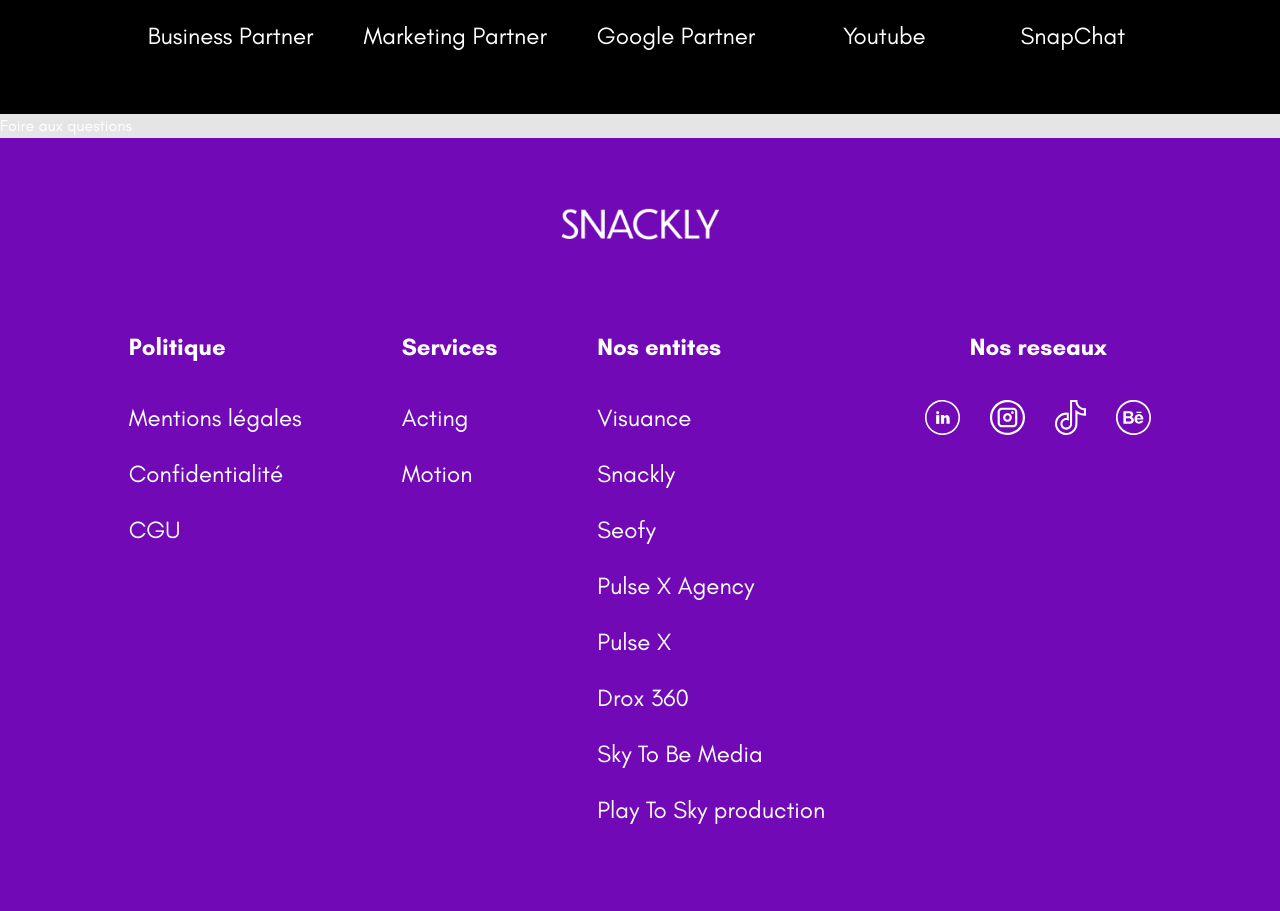
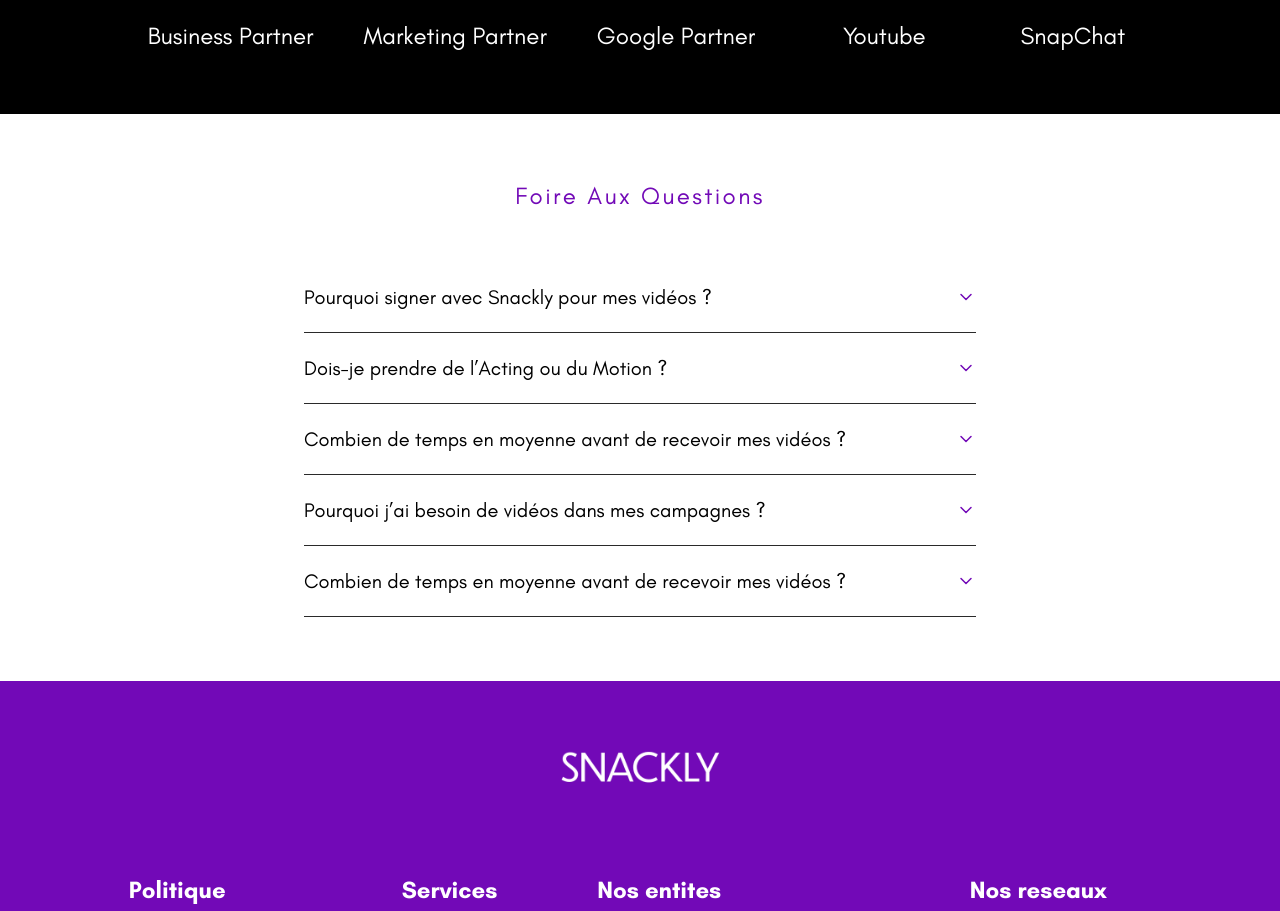
Before and after one commit to 4skygroup/snackly, a React (Vite) app: page / in a window 1280 px wide. Shown: the part 3108-4019 px from the top of the page. Built offline with nearby package versions, Linux system fonts and the light colour scheme.

Commit message:
FAQ Integration

```diff
--- /dev/null
+++ b/src/components/FAQ/FAQ.tsx
@@ -0,0 +1,29 @@
+// Faq.tsx
+import { useState } from "react";
+import FAQRow from "./FAQRow";
+import { faqData } from "../../utils/constants/FAQData";
+
+const FAQ = () => {
+  const [openIndex, setOpenIndex] = useState<number | null>(null);
+
+  return (
+    <section className="w-full flex flex-col bg-white items-center px-6 py-16">
+      <h2 className="font-glacial text-h7 text-snackly-purple mb-12 tracking-widest capitalize">
+        Foire aux questions
+      </h2>
+
+      <div className="w-full max-w-2xl">
+        {faqData.map((item, index) => (
+          <FAQRow
+            key={item.id}
+            item={item}
+            isOpen={openIndex === index}
+            onToggle={() => setOpenIndex(openIndex === index ? null : index)}
+          />
+        ))}
+      </div>
+    </section>
+  );
+};
+
+export default FAQ;
--- /dev/null
+++ b/src/components/FAQ/FAQRow.tsx
@@ -0,0 +1,63 @@
+// FAQRow.tsx
+
+import type { FAQItem } from "../../utils/constants/FAQData";
+
+const ChevronIcon = ({ isOpen }: { isOpen: boolean }) => (
+  <svg
+    width="20"
+    height="20"
+    viewBox="0 0 20 20"
+    fill="none"
+    xmlns="http://www.w3.org/2000/svg"
+    className="transition-transform duration-300 ease-in-out shrink-0"
+    style={{ transform: isOpen ? "rotate(180deg)" : "rotate(0deg)" }}
+  >
+    <path
+      d="M5 7.5L10 12.5L15 7.5"
+      stroke="#7209B7"
+      strokeWidth="1.5"
+      strokeLinecap="round"
+      strokeLinejoin="round"
+    />
+  </svg>
+);
+
+interface FAQRowProps {
+  item: FAQItem;
+  isOpen: boolean;
+  onToggle: () => void;
+}
+
+const FAQRow = ({ item, isOpen, onToggle }: FAQRowProps) => {
+  return (
+    <div className="border-b border-[#2A2A2A]">
+      <button
+        onClick={onToggle}
+        className="w-full flex items-center justify-between py-5 px-0 text-left group"
+        aria-expanded={isOpen}
+      >
+        <span
+          className={`font-glacial text-t4 transition-colors duration-200 group-hover:text-snackly-purple pr-4 ${isOpen ? "text-snackly-purple" : "text-black"}`}
+        >
+          {item.question}
+        </span>
+
+        <ChevronIcon isOpen={isOpen} />
+      </button>
+
+      <div
+        className="overflow-hidden transition-all duration-300 ease-in-out"
+        style={{
+          maxHeight: isOpen ? "500px" : "0px",
+          opacity: isOpen ? 1 : 0,
+        }}
+      >
+        <p className="font-glacial text-t5 text-black px-2.5 pb-5 leading-relaxed">
+          {item.answer}
+        </p>
+      </div>
+    </div>
+  );
+};
+
+export default FAQRow;
--- a/src/pages/Acting.tsx
+++ b/src/pages/Acting.tsx
@@ -25,13 +25,13 @@
 
   const getOrder = (index: number) => {
     if (imgOrders.indexOf(index) + 1 === 1) {
-      return "order-1 h-32.5 w-20";
+      return "order-1 h-50 w-27.5 blur-b4 rounded-r2 animate saturate-80";
     }
     if (imgOrders.indexOf(index) + 1 === 2) {
-      return "order-2 w-42.5 h-75";
+      return "order-2 h-62.5 w-35 blur-b4 relative -left-12.5 rounded-r2 animate saturate-80";
     }
     if (imgOrders.indexOf(index) + 1 === 3) {
-      return "order-3 h-32.5 w-20";
+      return "order-3 w-42.5 h-75 relative -left-27 rounded-r2 animate";
     }
   };
   return (
--- a/src/pages/Home.tsx
+++ b/src/pages/Home.tsx
@@ -15,6 +15,7 @@
 import Google from "/images/Google.png";
 import Navbar from "../components/NavBar/NavBar";
 import { useState } from "react";
+import FAQ from "../components/FAQ/FAQ";
 export default function Home() {
   const [tagsClicked, setTagsClicked] = useState([true, false, false]);
   return (
@@ -139,11 +140,7 @@
         <Partner src={Youtube} alt="Youtube" label="Youtube" />
         <Partner src={SnapChat} alt="SnapChat" label="SnapChat" />
       </section>
-      <section>
-        <span>Foire aux questions</span>
-        {/* Foire aux questions */}
-        <div></div>
-      </section>
+      <FAQ />
       <Footer policy={policy} services={services} />
     </div>
   );
--- /dev/null
+++ b/src/utils/constants/FAQData.ts
@@ -0,0 +1,47 @@
+// FaqData.ts
+export interface FAQItem {
+    id: number;
+    question: string;
+    answer: string;
+}
+
+export const faqData: FAQItem[] = [
+    {
+        id: 1,
+        question: "Pourquoi signer avec Snackly pour mes vidéos ?",
+        answer:
+            "Chez Snackly, nous imaginons et réalisons des vidéos optimisées pour vos campagnes médias. Les vidéos sont adaptées à chaque réseau social et à chaque espace de diffusion (Feed, Story, Trueview, Display) en prenant en compte leurs limites et leurs opportunités. Tout simplement, parce qu'on ne communiquera jamais de la même manière sur Instagram Feed que sur une TikTok Ads. C'est ce qui fait notre différence, c'est notre leitmotiv au quotidien :chez Snackly, c’est le média qui dicte la créa !",
+    },
+    {
+        id: 2,
+        question: "Dois-je prendre de l’Acting ou du Motion ?",
+        answer:
+            `Nos deux offres sont pertinentes :
+
+ L’Acting : C'est une solution très performante car elle met souvent en scène des humains. Les vidéos acting s'intègrent donc parfaitement dans l'écosystème vidéo des réseaux sociaux. Cependant, avec l'organisation d'un tournage, la production est plus complexe à mettre en place et donc plus coûteuse.
+
+ Le Motion : Il est quant à lui beaucoup plus "scalable" et simple à activer. Vous avez des assets graphiques (photos, illustrations, vidéos) ? On les adapte pour créer des vidéos parfaitement optimisées à vos campagnes médias en un temps record. Néanmoins, ce format dépend de la qualité inhérente de vos assets. Plus ils sont fournis et beaux, plus la vidéo finale aura d’impact.`
+    },
+    {
+        id: 3,
+        question: "Combien de temps en moyenne avant de recevoir mes vidéos ?",
+        answer:
+            `Tout dépend du pack activé :
+ Si vous choisissez l’Acting, le projet durera en moyenne 5 à 6 semaines et vous recevrez toutes vos vidéos clé en main, prêtes à être diffusées dans vos campagnes médias.
+Si vous passez par notre pack Motion, nous pourrons aller plus rapidement et vous livrer vos vidéos en 3 à 4 semaines en moyenne.
+Le conseil Snackly : Plus nous vous accompagnons sur la durée, plus nos équipes maîtrisent le ton de votre marque, ce qui permet de réduire ces délais. C'est pour cela que Snackly propose aussi des packs annuels.`,
+    },
+    {
+        id: 4,
+        question: "Pourquoi j’ai besoin de vidéos dans mes campagnes ?",
+        answer:
+            "Aujourd’hui, la vidéo concentre 80% de la bande passante du web. C'est le format le plus consommé par vos cibles. De plus, selon TikTok, 80% du ROAS (Retour sur Investissement Publicitaire) de votre campagne média dépend de la créa. Alors, pensez-vous vraiment pouvoir vous passer de ce format pour performer dans vos campagnes en ligne ?",
+    },
+    {
+        id: 5,
+        question: "Combien de temps en moyenne avant de recevoir mes vidéos ?",
+        answer:
+            `Une vidéo chez Snackly coûte entre 1500€ et 2500€. Tout dépend du pack que vous choisissez (acting ou motion) et de la quantité de vidéos que vous commandez.
+Notre but est de disrupter le marché de la création de contenus vidéo. La vidéo ne doit pas vous coûter cher, car la plus grosse part de votre budget doit aller dans sa médiatisation afin de maximiser votre trafic et votre conversion.`,
+    },
+];
--- a/tailwind.config.js
+++ b/tailwind.config.js
@@ -112,6 +112,9 @@
         r4: "0.3125rem",
         r5: "0.25rem",
       },
+      blur: {
+        b4: "0.1875rem",
+      },
       screens: {
         mdp: "50rem",
       },
```
